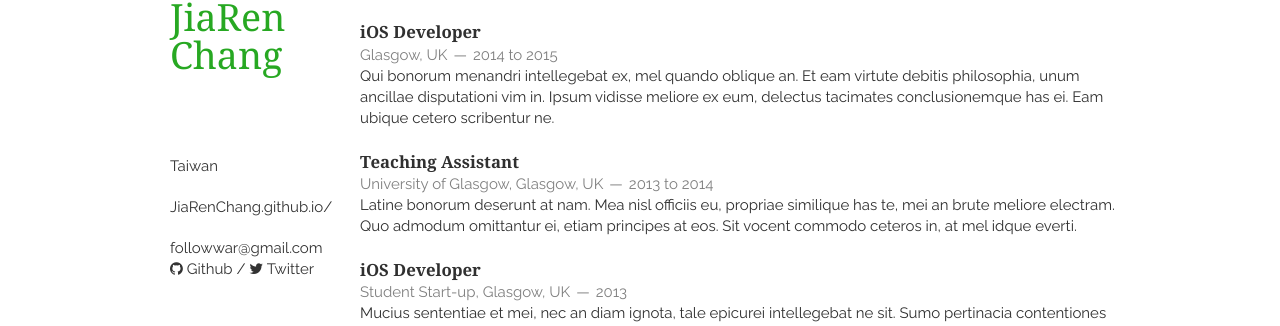
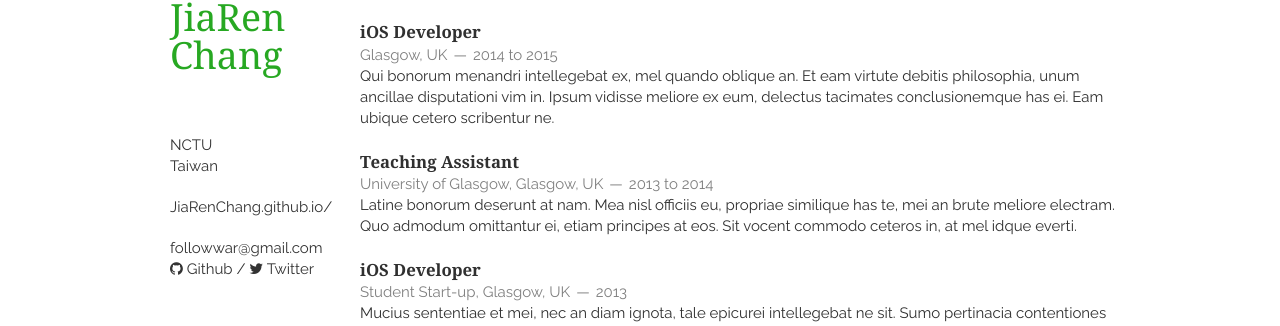
Before and after one commit to JiaRenChang/JiaRenChang.github.io, a Jekyll site: the page built from index.html, in a window 1280 px wide. Shown: the part 183-509 px from the top of the page. Built offline with Jekyll 4.4.1, drawn with Linux system fonts in a browser that asks for light colours; nearby versions of some CDN libraries; the list of posts is cut into pages by our own code.

Commit message:
Update _config.yml

```diff
--- a/_config.yml
+++ b/_config.yml
@@ -20,7 +20,7 @@
 email_full: mailto:followwar@gmail.com
 website: JiaRenChang.github.io/
 website_full: https://jiarenchang.github.io/
-github: https://github.com/JiaRenChang/
+github: JiaRenChang/
 twitter: twitter
 tel:
 tel_full:
@@ -28,7 +28,7 @@
 address:
   street:
   postcode:
-  city:
+  city: NCTU
   country: Taiwan
 google_analytics:
 
```
